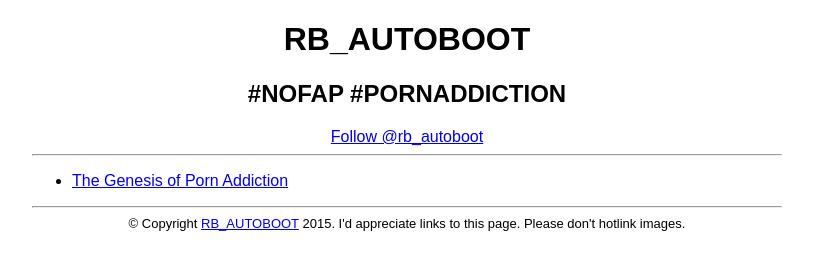
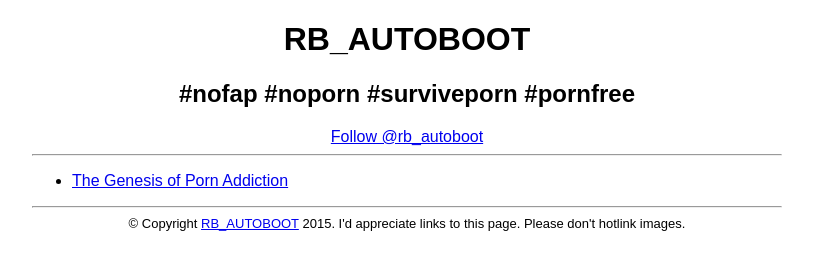
Before and after one commit to rb-autoboot/rb-autoboot.github.io, a plain HTML site: page index.html in a window 1280 px wide. Shown: the whole page, without its empty margins (233-1046 px from the left). Drawn offline with Linux system fonts and the light colour scheme.

Commit message:
update tags

```diff
--- a/index.html
+++ b/index.html
@@ -18,7 +18,7 @@
 <div style="margin:0 auto; width:750px;">
     <div style="text-align:center">
       <h1>RB_AUTOBOOT</h1>
-      <h2>#NOFAP #PORNADDICTION</h2>
+      <h2>#nofap #noporn #surviveporn #pornfree</h2>
 
     <a href="https://twitter.com/rb_autoboot" class="twitter-follow-button" data-show-count="false">Follow @rb_autoboot</a>
 <script>!function(d,s,id){var js,fjs=d.getElementsByTagName(s)[0],p=/^http:/.test(d.location)?'http':'https';if(!d.getElementById(id)){js=d.createElement(s);js.id=id;js.src=p+'://platform.twitter.com/widgets.js';fjs.parentNode.insertBefore(js,fjs);}}(document, 'script', 'twitter-wjs');</script>
```
